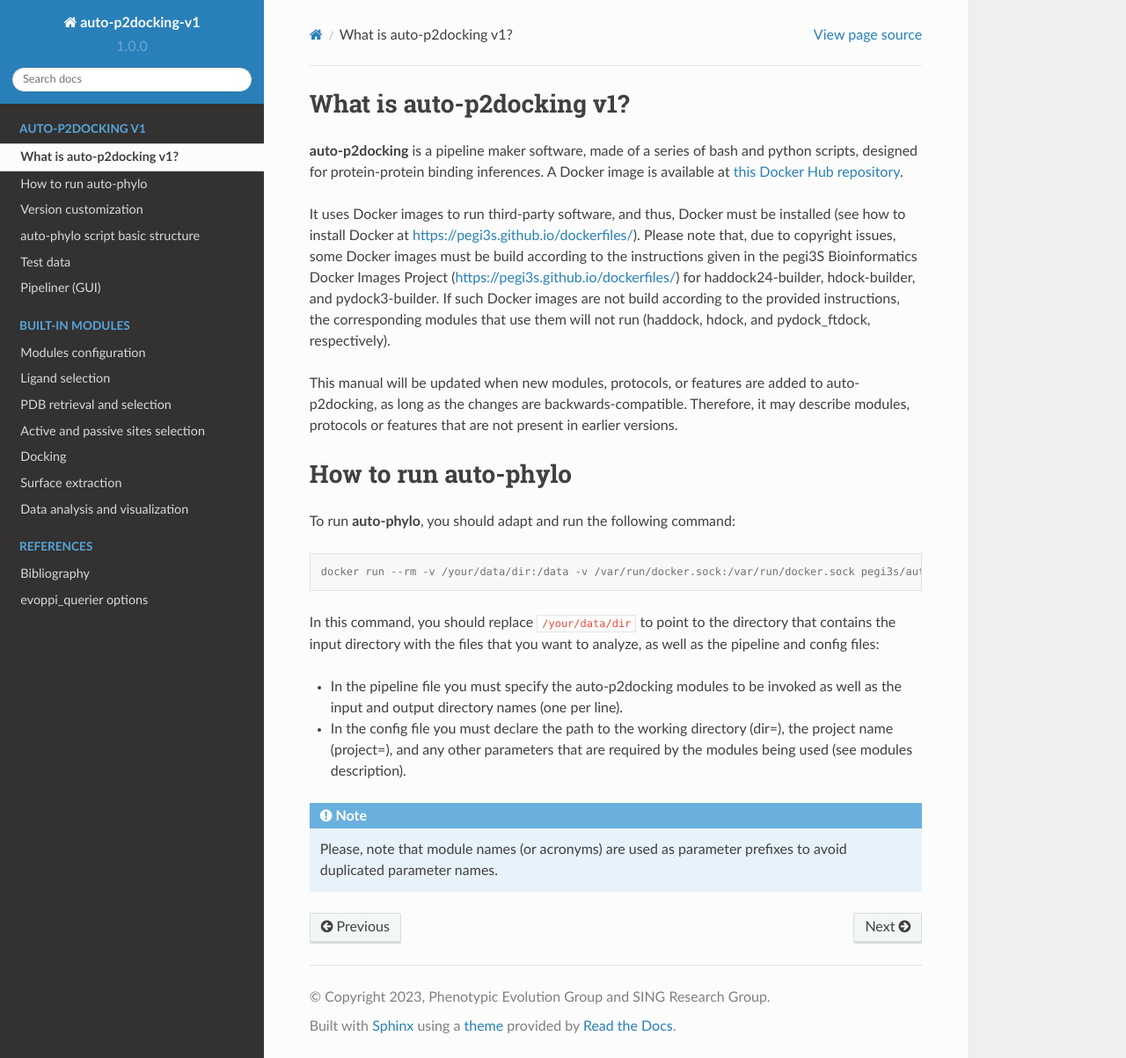
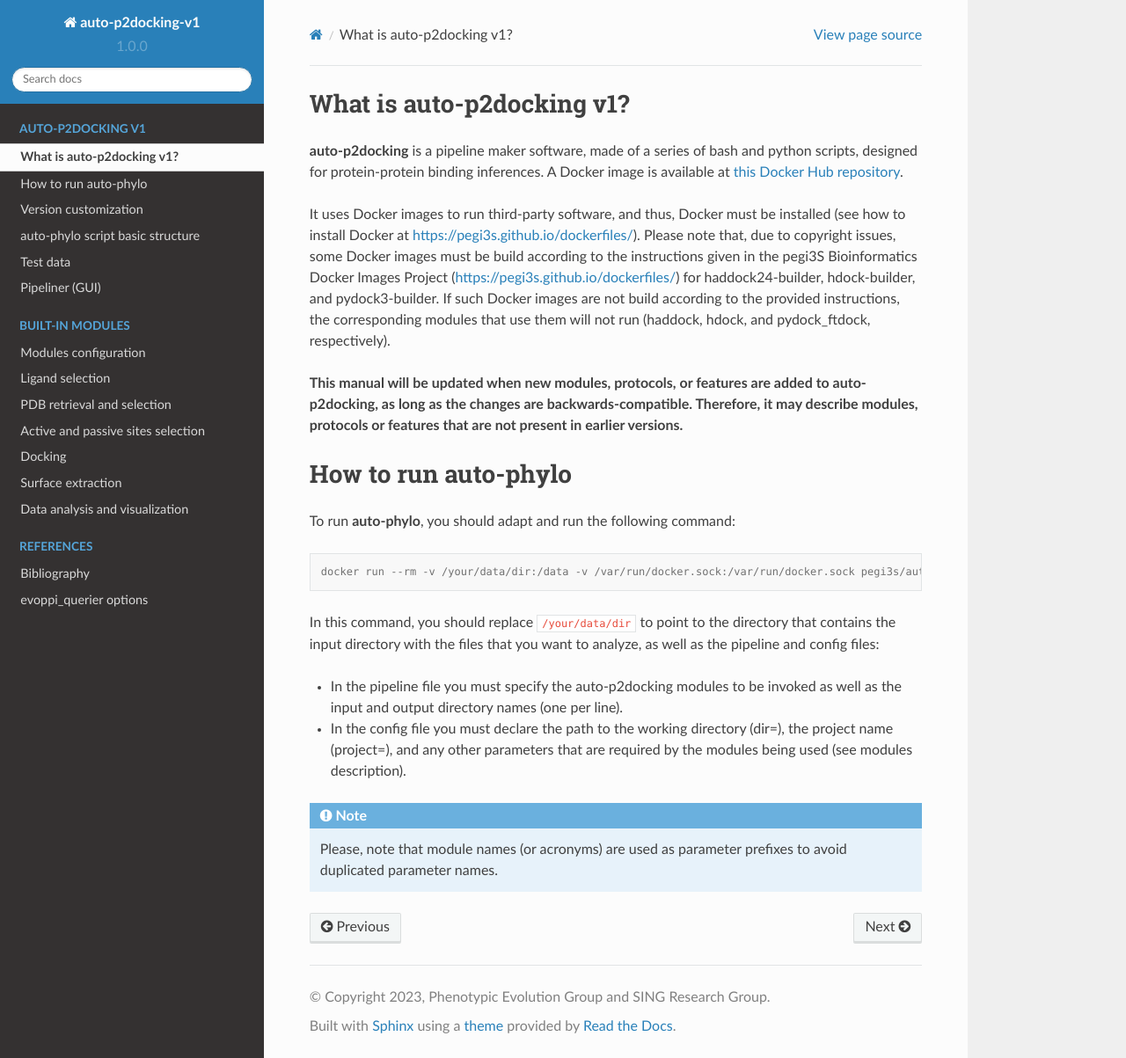
Before and after one commit to pegi3s/auto-p2docking-docs, a Sphinx documentation site: the page built from source/overview.rst, in a window 1280 px wide and 1203 px high. Shown: the whole window at 88% size. Built offline with Sphinx 7.4.7 and the Read the Docs theme 2.0.0, drawn with Linux system fonts in a browser that asks for light colours.

```diff
--- a/source/overview.rst
+++ b/source/overview.rst
@@ -5,7 +5,7 @@ What is auto-p2docking v1?
 
 It uses Docker images to run third-party software, and thus, Docker must be installed (see how to install Docker at https://pegi3s.github.io/dockerfiles/). Please note that, due to copyright issues, some Docker images must be build according to the instructions given in the pegi3S Bioinformatics Docker Images Project (https://pegi3s.github.io/dockerfiles/) for haddock24-builder, hdock-builder, and pydock3-builder. If such Docker images are not build according to the provided instructions, the corresponding modules that use them will not run (haddock, hdock, and pydock_ftdock, respectively).
 
-This manual will be updated when new modules, protocols, or features are added to auto-p2docking, as long as the changes are backwards-compatible. Therefore, it may describe modules, protocols or features that are not present in earlier versions.
+**This manual will be updated when new modules, protocols, or features are added to auto-p2docking, as long as the changes are backwards-compatible. Therefore, it may describe modules, protocols or features that are not present in earlier versions.**
 
 .. _how-to-run:
 
```
